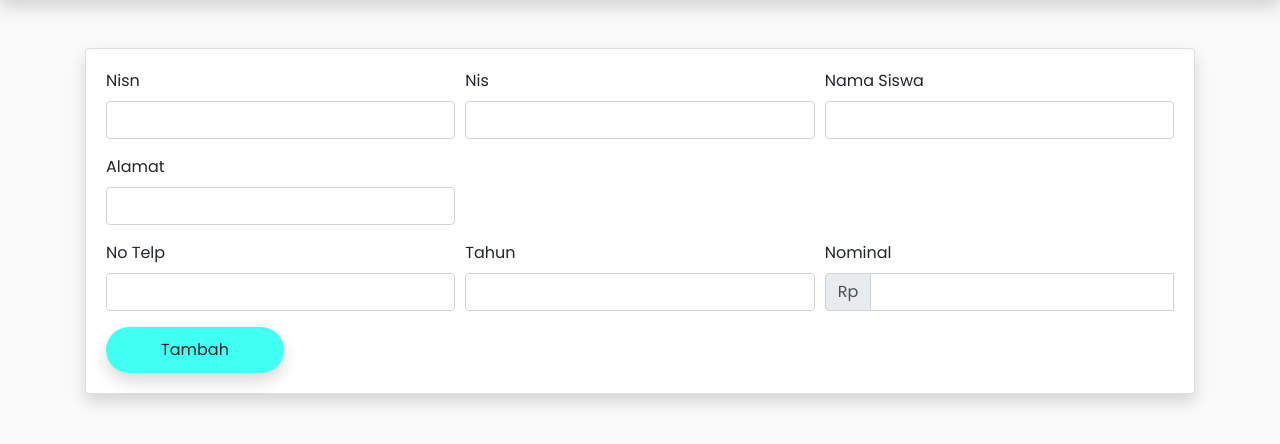
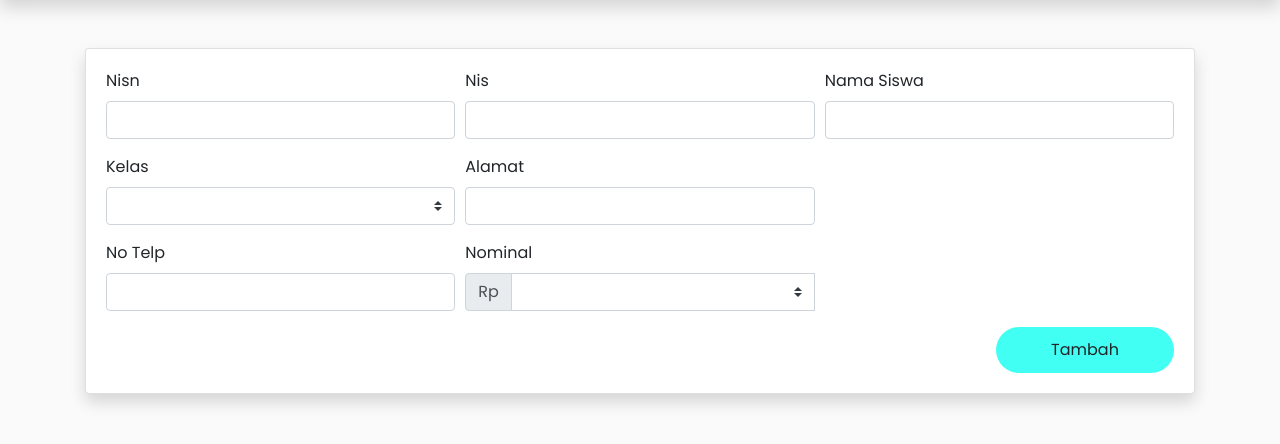
Before and after one commit to murezz/Learn-Lsp, a PHP site: page /tambahSiswa.php in a window 1280 px wide. Shown: the part 56-500 px from the top of the page. Run offline with PHP 8.4, Linux system fonts and the light colour scheme; some libraries are stand-ins or nearby versions.

Commit message:
create alert and crud data siswa

```diff
--- a/assets/style/_tambahSiswa.scss
+++ b/assets/style/_tambahSiswa.scss
@@ -18,5 +18,30 @@
         }
       }
     }
+    .layout-alert{
+      margin-top: -300px;
+      .alert-berhasil{
+        background-color: #fff;
+        border-color: $thirdColor;
+        h4{
+          margin-top: 15px;
+        }
+        a{
+          background-color: $primaryColor;
+          color: #fff;
+        }
+      }
+      .alert-gagal{
+        background-color: #fff;
+        border-color: $redColor;
+        h4{
+          margin-top: 15px;
+        }
+        a{
+          background-color: $primaryColor;
+          color: #fff;
+        }
+      }
+    }
   }
 }
--- a/assets/style/main.css
+++ b/assets/style/main.css
@@ -146,4 +146,36 @@ nav .brand #navbarNavAltMarkup .navbar-nav .btn {
   padding: 10px;
   background-color: #42fff3;
 }
+
+#tambahSiswa .custom-tambahSiswa .layout-alert {
+  margin-top: -300px;
+}
+
+#tambahSiswa .custom-tambahSiswa .layout-alert .alert-berhasil {
+  background-color: #fff;
+  border-color: #42fff3;
+}
+
+#tambahSiswa .custom-tambahSiswa .layout-alert .alert-berhasil h4 {
+  margin-top: 15px;
+}
+
+#tambahSiswa .custom-tambahSiswa .layout-alert .alert-berhasil a {
+  background-color: #42adff;
+  color: #fff;
+}
+
+#tambahSiswa .custom-tambahSiswa .layout-alert .alert-gagal {
+  background-color: #fff;
+  border-color: #e32309;
+}
+
+#tambahSiswa .custom-tambahSiswa .layout-alert .alert-gagal h4 {
+  margin-top: 15px;
+}
+
+#tambahSiswa .custom-tambahSiswa .layout-alert .alert-gagal a {
+  background-color: #42adff;
+  color: #fff;
+}
 /*# sourceMappingURL=main.css.map */
--- a/public/app.php
+++ b/public/app.php
@@ -11,15 +11,14 @@ function tambah($data)
   $nisn = $data["nisn"];
   $nis = $data["nis"];
   $nama = $data["nama"];
-  // $kelas = $data["nama_kelas"];
+  $kelas = $data["id_kelas"];
   // $jurusan = $data["kompetensi_keahlian"];
   $alamat = $data["alamat"];
   $no_telp = $data["no_telp"];
-  $tahun = $data["tahun"];
-  $nominal = $data["nominal"];
+  // $tahun = $data["tahun"];
+  $spp = $data["id_spp"];
 
-  $query = "INSERT INTO siswa (id, nisn, nis, nama, almat, no_telp) VALUES ('', '$nisn', '$nis', '$nama', '$alamat', '$no_telp') ";
-  $query .= "INSERT INTO spp (id_spp, tahun, nominal) VALUES ('', '$tahun', '$nominal') ";
+  $query = "INSERT INTO siswa VALUES ('$nisn', '$nis', '$nama', '$kelas', '$alamat', '$no_telp', '$spp') ";
 
   mysqli_query($conn, $query);
 
--- a/views/layouts/footer.php
+++ b/views/layouts/footer.php
@@ -1,9 +1,11 @@
-<script type=”text/javascript”></script>
 <script src="https://code.jquery.com/jquery-3.4.1.slim.min.js" integrity="sha384-J6qa4849blE2+poT4WnyKhv5vZF5SrPo0iEjwBvKU7imGFAV0wwj1yYfoRSJoZ+n" crossorigin="anonymous"></script>
 <script src="https://cdn.jsdelivr.net/npm/popper.js@1.16.0/dist/umd/popper.min.js" integrity="sha384-Q6E9RHvbIyZFJoft+2mJbHaEWldlvI9IOYy5n3zV9zzTtmI3UksdQRVvoxMfooAo" crossorigin="anonymous"></script>
 <script src="https://stackpath.bootstrapcdn.com/bootstrap/4.4.1/js/bootstrap.min.js" integrity="sha384-wfSDF2E50Y2D1uUdj0O3uMBJnjuUD4Ih7YwaYd1iqfktj0Uod8GCExl3Og8ifwB6" crossorigin="anonymous"></script>
-<script src="https://cdnjs.cloudflare.com/ajax/libs/limonte-sweetalert2/7.33.1/sweetalert2.min.js"></script>
 
+<script src="https://unpkg.com/aos@2.3.1/dist/aos.js"></script>
+<script>
+    AOS.init();
+</script>
 </body>
 
 </html>
--- a/views/layouts/header.php
+++ b/views/layouts/header.php
@@ -11,8 +11,7 @@
   <!-- my css -->
   <link rel="stylesheet" href="../../assets/style/main.css">
 
-  <!-- sweet alert -->
-  <link rel="stylesheet" href="https://cdnjs.cloudflare.com/ajax/libs/limonte-sweetalert2/7.33.1/sweetalert2.min.css">
+  <link href="https://unpkg.com/aos@2.3.1/dist/aos.css" rel="stylesheet">
 
   <title><?= $title; ?></title>
 </head>
--- a/views/petugas/tambahSiswa.php
+++ b/views/petugas/tambahSiswa.php
@@ -12,23 +12,10 @@ require '../layouts/navbarAdmin.php';
 if (isset($_POST["submit"])) {
 
   if (tambah($_POST) > 0) {
-    echo "
-      <script>
-      alert('Data Berhasil di tambahkan');
-      document.location.href = 'dashboard.php';
-      </script>
-    ";
+    $succes = true;
   } else {
     // echo mysqli_error($conn);
-    echo "
-      <script>
-      Swal.fire(
-        'Ini adalah judulnya',
-        'Ini adalah teksnya',
-        'success'
-      )
-      </script>
-    ";
+    $gagal = true;
   }
 }
 
@@ -69,20 +56,19 @@ if (isset($_POST["submit"])) {
               <div class="invalid-feedback">
                 Please provide a valid city.
               </div>
-            </div>
+            </div> -->
             <div class="col-md-4 mb-3">
-              <label for="jurusan">Kompetensi Keahlian</label>
-              <select class="custom-select form-control" id="jurusan" name="kompetensi_keahlian" required>
+              <label for="jurusan">Kelas</label>
+              <select class="custom-select form-control" id="jurusan" name="id_kelas" required>
                 <option selected disabled value=""></option>
-                <option>Rekayasa Perangkat Lunak</option>
-                <option>Akuntansi</option>
-                <option>Perkantoran</option>
-                <option>Pemasaran</option>
+                <option>1 : ( 12 rpl )</option>
+                <option>2 : ( 11 rpl )</option>
+                <option>3 : ( 10 rpl )</option>
               </select>
               <div class="invalid-feedback">
                 Please select a valid state.
               </div>
-            </div> -->
+            </div>
             <div class="col-md-4 mb-3">
               <label for="alamat">Alamat</label>
               <input type="text" class="form-control" id="alamat" name="alamat" required>
@@ -99,30 +85,65 @@ if (isset($_POST["submit"])) {
                 Please provide a valid city.
               </div>
             </div>
-            <div class="col-md-4 mb-3">
+            <!-- <div class="col-md-4 mb-3">
               <label for="tahun">Tahun</label>
               <input type="number" class="form-control" id="tahun" name="tahun" required>
               <div class="invalid-feedback">
                 Please select a valid state.
               </div>
-            </div>
+            </div> -->
             <div class="col-md-4 mb-3">
               <label for="nominal">Nominal</label>
               <div class="input-group">
                 <div class="input-group-prepend">
                   <span class="input-group-text" id="inputGroupPrepend">Rp</span>
                 </div>
-                <input type="text" class="form-control" id="nominal" name="nominal" required>
+                <select class="custom-select form-control" id="jurusan" name="id_spp" required>
+                  <option selected disabled value=""></option>
+                  <option>1 : ( 200 )</option>
+                  <option>2 : ( 300 )</option>
+                  <option>3 : ( 400 )</option>
+                  <option>4 : ( 500 )</option>
+                </select>
                 <div class="invalid-feedback">
                   Please provide a valid zip.
                 </div>
               </div>
             </div>
           </div>
-          <button class="btn col-2 shadow" type="submit" name="submit">Tambah</button>
+          <div class="d-flex justify-content-end">
+            <button class="btn col-2" type="submit" name="submit">Tambah</button>
+          </div>
         </form>
       </div>
     </div>
+
+    <!-- Jika data berhasil atau gagal di tambah -->
+    <div class="layout-alert d-flex justify-content-center">
+      <?php if (isset($succes)) : ?>
+        <div class="alert alert-berhasil col-4" role="alert">
+          <div class="image d-flex justify-content-center" data-aos="zoom-in" data-aos-duration="1000">
+            <img src="../../assets/img/succes.svg" width="200px" alt="">
+          </div>
+          <h4>Data Behasil di tambah!</h4>
+          <hr>
+          <a href="admin.php" class="alert-link btn">Ok!</a>
+        </div>
+      <?php endif; ?>
+
+      <?php if (isset($gagal)) : ?>
+        <div class="alert alert-gagal col-4" role="alert">
+          <div class="image d-flex justify-content-center" data-aos="zoom-in">
+            <img src="../../assets/img/failed.svg" width="200px" alt="">
+          </div>
+          <h4>Data Gagal di tambahkan!</h4>
+          <hr>
+          <a href="tambahSiswa.php" class="alert-link btn">Ok!</a>
+        </div>
+      <?php endif; ?>
+    </div>
+    <!-- Penutup -->
+
   </div>
 </section>
 
```
Also changed, not shown: views/petugas/admin.php (+3 -10 lines), views/petugas/hapusData.php (+4 -4 lines), assets/img/failed.svg (added), assets/img/succes.svg (added), 1 other file.
